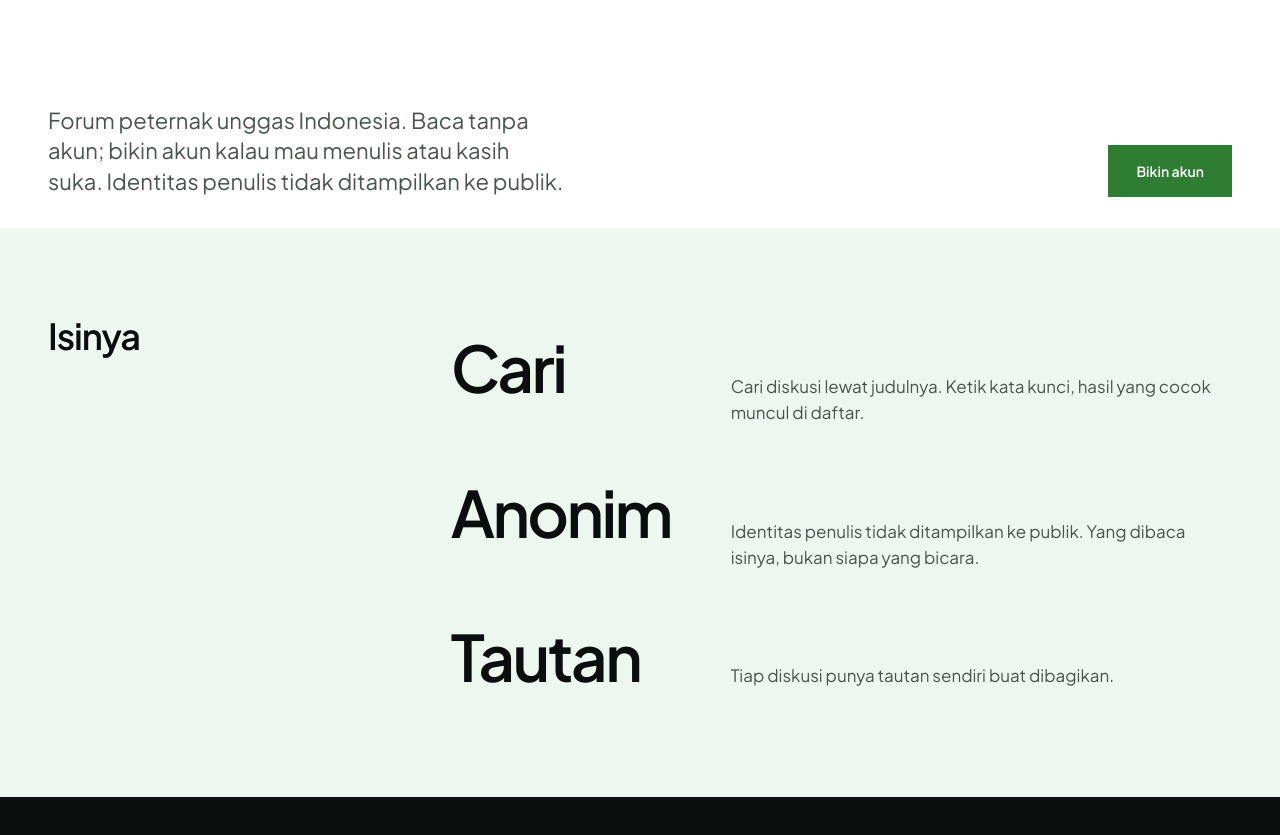
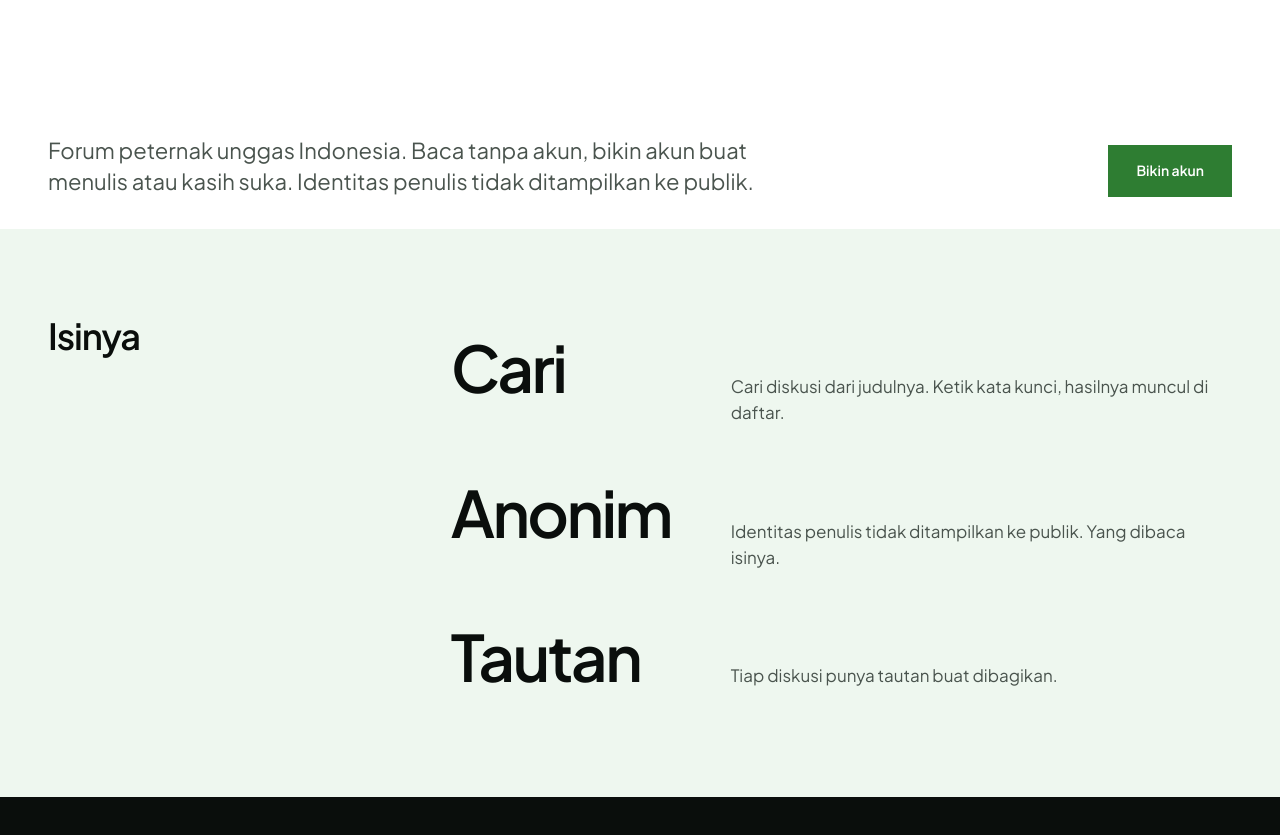
Before and after one commit to Arg-z/unggas-net, a Next.js app in the folder app/: page / in a window 1280 px wide. Shown: the part 571-1406 px from the top of the page. Built offline with nearby package versions, Linux system fonts and the light colour scheme; no server answers.

Commit message:
Persingkat copy landing
Potong kalimat mekanis di fitur Cari dan penjelasan berulang di Anonim,
rapikan tujuan Tautan. Klaim tetap sama: baca tanpa akun, akun untuk
menulis atau suka, identitas tidak ditampilkan ke publik.

```diff
--- a/app/src/app/page.tsx
+++ b/app/src/app/page.tsx
@@ -6,12 +6,12 @@ import { Pengungkap } from "@/components/Pengungkap";
 export const metadata: Metadata = {
   title: { absolute: "Forum Peternak Unggas Indonesia — unggas.net" },
   description:
-    "Forum peternak unggas Indonesia. Baca tanpa akun; bikin akun kalau mau menulis atau kasih suka. Identitas penulis tidak ditampilkan ke publik.",
+    "Forum peternak unggas Indonesia. Baca tanpa akun, bikin akun buat menulis atau kasih suka. Identitas penulis tidak ditampilkan ke publik.",
   alternates: { canonical: "https://unggas.net" },
   openGraph: {
     title: "Forum Peternak Unggas Indonesia",
     description:
-      "Forum peternak unggas Indonesia. Baca tanpa akun; bikin akun kalau mau menulis atau kasih suka. Identitas penulis tidak ditampilkan ke publik.",
+      "Forum peternak unggas Indonesia. Baca tanpa akun, bikin akun buat menulis atau kasih suka. Identitas penulis tidak ditampilkan ke publik.",
     url: "https://unggas.net/",
     siteName: "unggas.net",
     locale: "id_ID",
@@ -22,15 +22,15 @@ export const metadata: Metadata = {
 const FITUR = [
   {
     judul: "Cari",
-    isi: "Cari diskusi lewat judulnya. Ketik kata kunci, hasil yang cocok muncul di daftar.",
+    isi: "Cari diskusi dari judulnya. Ketik kata kunci, hasilnya muncul di daftar.",
   },
   {
     judul: "Anonim",
-    isi: "Identitas penulis tidak ditampilkan ke publik. Yang dibaca isinya, bukan siapa yang bicara.",
+    isi: "Identitas penulis tidak ditampilkan ke publik. Yang dibaca isinya.",
   },
   {
     judul: "Tautan",
-    isi: "Tiap diskusi punya tautan sendiri buat dibagikan.",
+    isi: "Tiap diskusi punya tautan buat dibagikan.",
   },
 ];
 
@@ -76,8 +76,8 @@ export default function Mulai() {
 
         <div className="flex flex-col gap-7 md:flex-row md:items-end md:justify-between md:gap-12">
           <p className="max-w-[44ch] text-balance text-[22px] leading-[1.4] text-ink-soft">
-            Forum peternak unggas Indonesia. Baca tanpa akun; bikin akun kalau mau menulis atau kasih
-            suka. Identitas penulis tidak ditampilkan ke publik.
+            Forum peternak unggas Indonesia. Baca tanpa akun, bikin akun buat menulis atau kasih suka.
+            Identitas penulis tidak ditampilkan ke publik.
           </p>
           <div className="flex w-full flex-col gap-3 sm:flex-row sm:justify-end md:w-auto md:shrink-0">
             <Link
```
